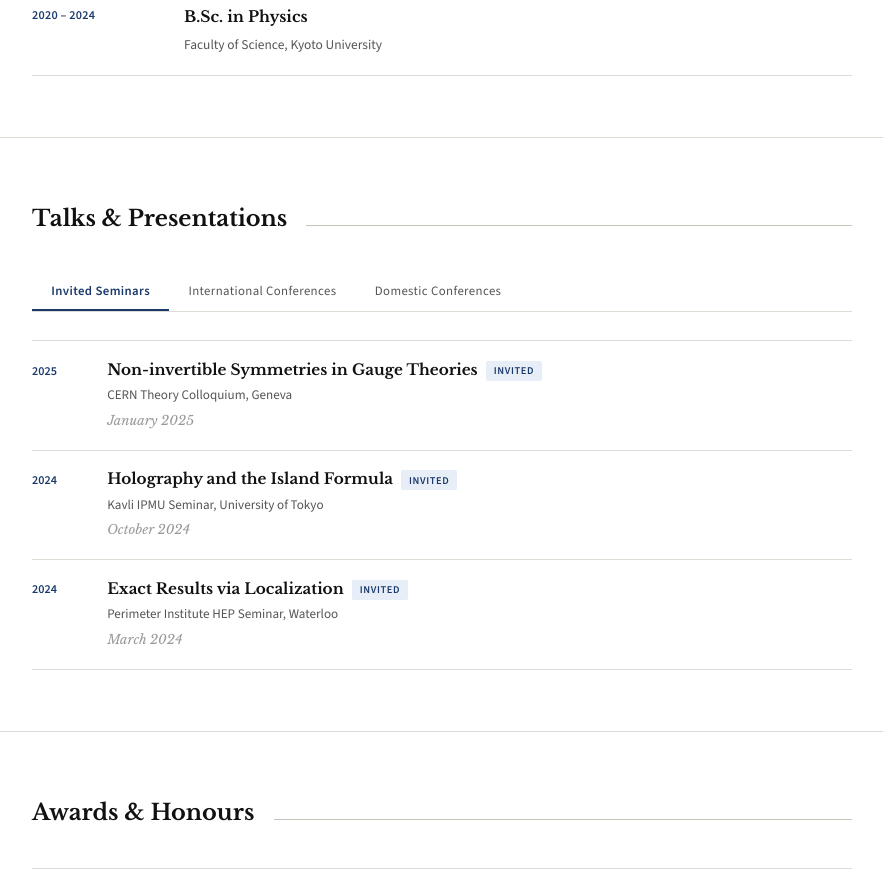
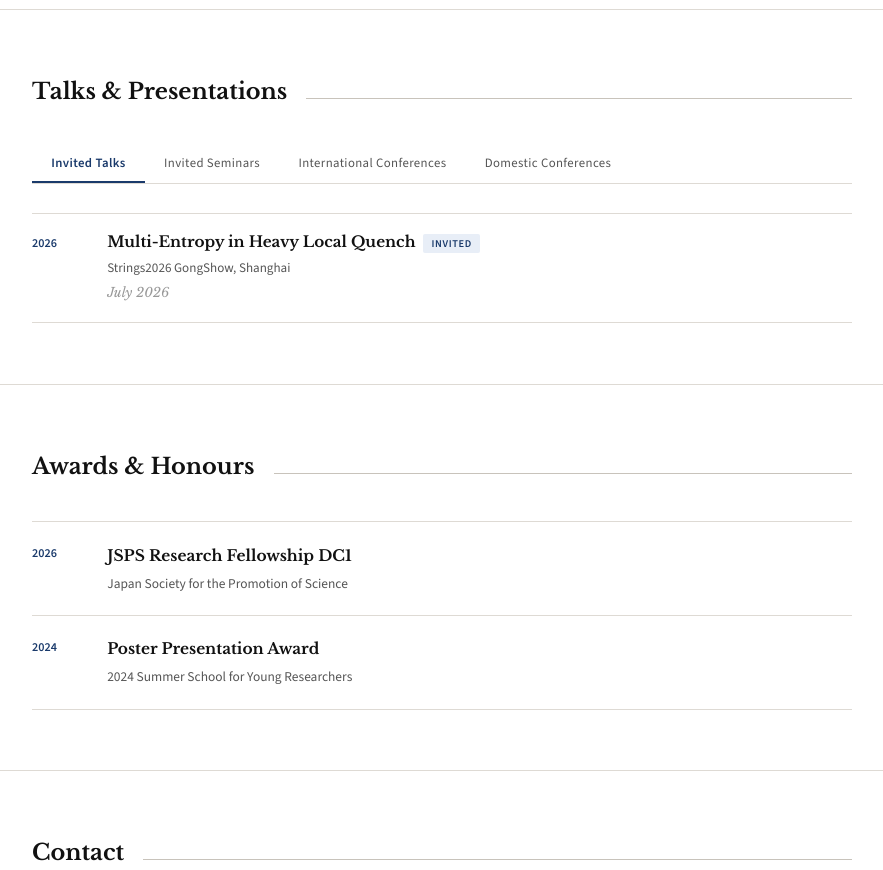
Before and after one commit to FujikiKosei/FujikiKosei.github.io, a plain HTML site: page index.html in a window 1280 px wide. Shown: the part 2458-3328 px from the top of the page, without its empty margins (198-1081 px from the left). Drawn offline with nearby package versions, Linux system fonts and the light colour scheme.

Commit message:
Update index.html

```diff
--- a/index.html
+++ b/index.html
@@ -263,13 +263,6 @@
           <p class="res-desc"><span data-en>Geometric aspects of gauge theories, moduli spaces of vacua, topological invariants, and connections between physics and algebraic geometry.</span><span data-ja>ゲージ理論の幾何学的側面、真空のモジュライ空間、トポロジカル不変量、物理と代数幾何学の関連。</span></p>
         </div>
       </div>
-      <div class="res-item reveal">
-        <span class="res-num">04</span>
-        <div>
-          <p class="res-title"><span data-en>Beyond the Standard Model</span><span data-ja>標準模型を超えた物理</span></p>
-          <p class="res-desc"><span data-en>Dark matter candidates from extra-dimensional scenarios, phenomenological implications of higher-dimensional theories, and connections to collider physics.</span><span data-ja>余剰次元シナリオからの暗黒物質候補、高次元理論の現象論的含意、加速器実験との接続。</span></p>
-        </div>
-      </div>
     </div>
   </div>
 </section>
@@ -340,12 +333,26 @@
     <div class="sec-head reveal"><h2><span data-en>Talks &amp; Presentations</span><span data-ja>研究発表</span></h2><div class="sec-rule"></div></div>
     <div class="reveal">
       <div class="talk-tabs">
-        <button class="talk-tab active" onclick="switchTab(event,'invited')"><span data-en>Invited Seminars</span><span data-ja>招待セミナー</span></button>
+        <button class="talk-tab active" onclick="switchTab(event,'invtalk')"><span data-en>Invited Talks</span><span data-ja>招待講演</span></button>
+        <button class="talk-tab" onclick="switchTab(event,'invited')"><span data-en>Invited Seminars</span><span data-ja>招待セミナー</span></button>
         <button class="talk-tab" onclick="switchTab(event,'intl')"><span data-en>International Conferences</span><span data-ja>国際学会</span></button>
         <button class="talk-tab" onclick="switchTab(event,'dom')"><span data-en>Domestic Conferences</span><span data-ja>国内学会</span></button>
       </div>
 
-      <div class="talk-panel active" id="panel-invited">
+      <div class="talk-panel active" id="panel-invtalk">
+        <div class="talk-list">
+          <div class="talk-item">
+            <span class="talk-year">2026</span>
+            <div>
+              <p class="talk-title"><span data-en>Multi-Entropy in Heavy Local Quench<span class="talk-badge">Invited</span></span><span data-ja>Multi-Entropy in Heavy Local Quench<span class="talk-badge">招待</span></span></p>
+              <p class="talk-meta"><span data-en>Strings2026 GongShow, Shanghai</span><span data-ja>Strings2026 GongShow，上海</span></p>
+              <p class="talk-venue"><span data-en>July 2026</span><span data-ja>2026年7月</span></p>
+            </div>
+          </div>
+        </div>
+      </div>
+
+      <div class="talk-panel" id="panel-invited">
         <div class="talk-list">
           <div class="talk-item">
             <span class="talk-year">2025</span>
```
